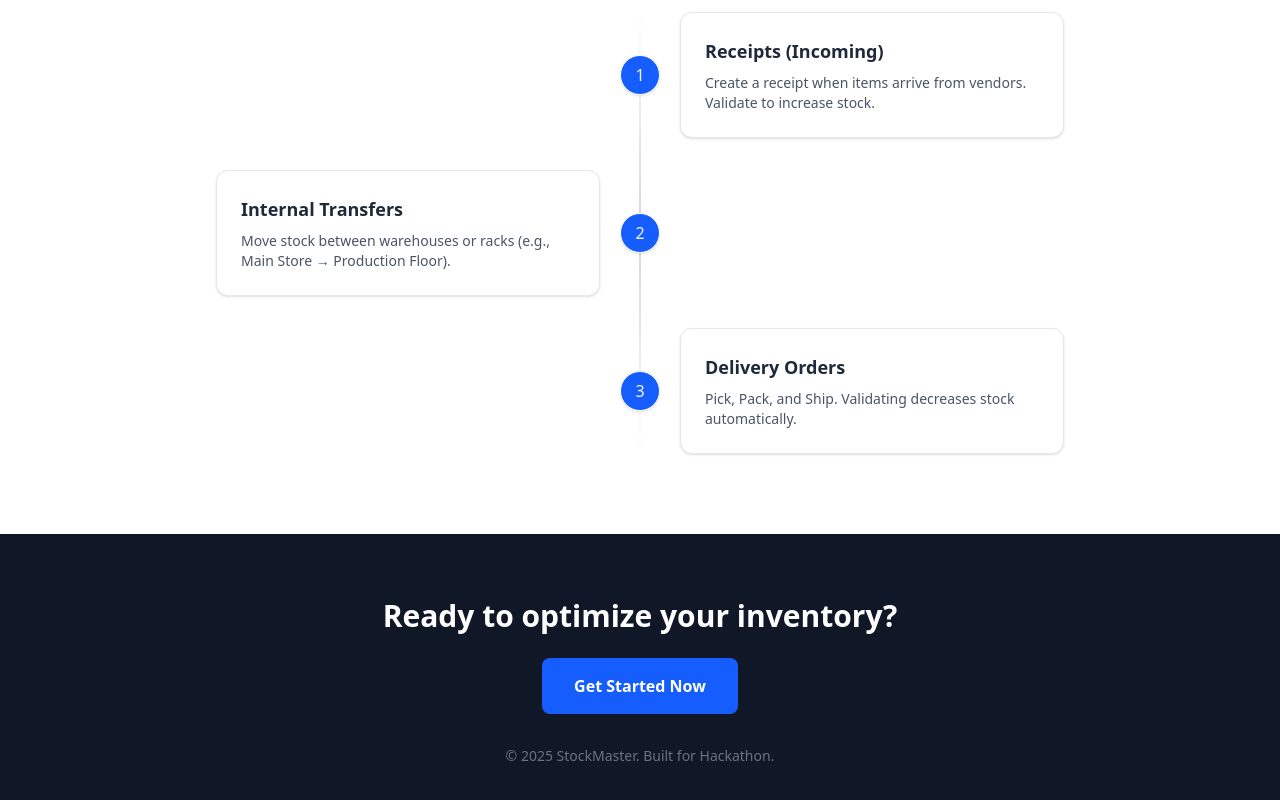
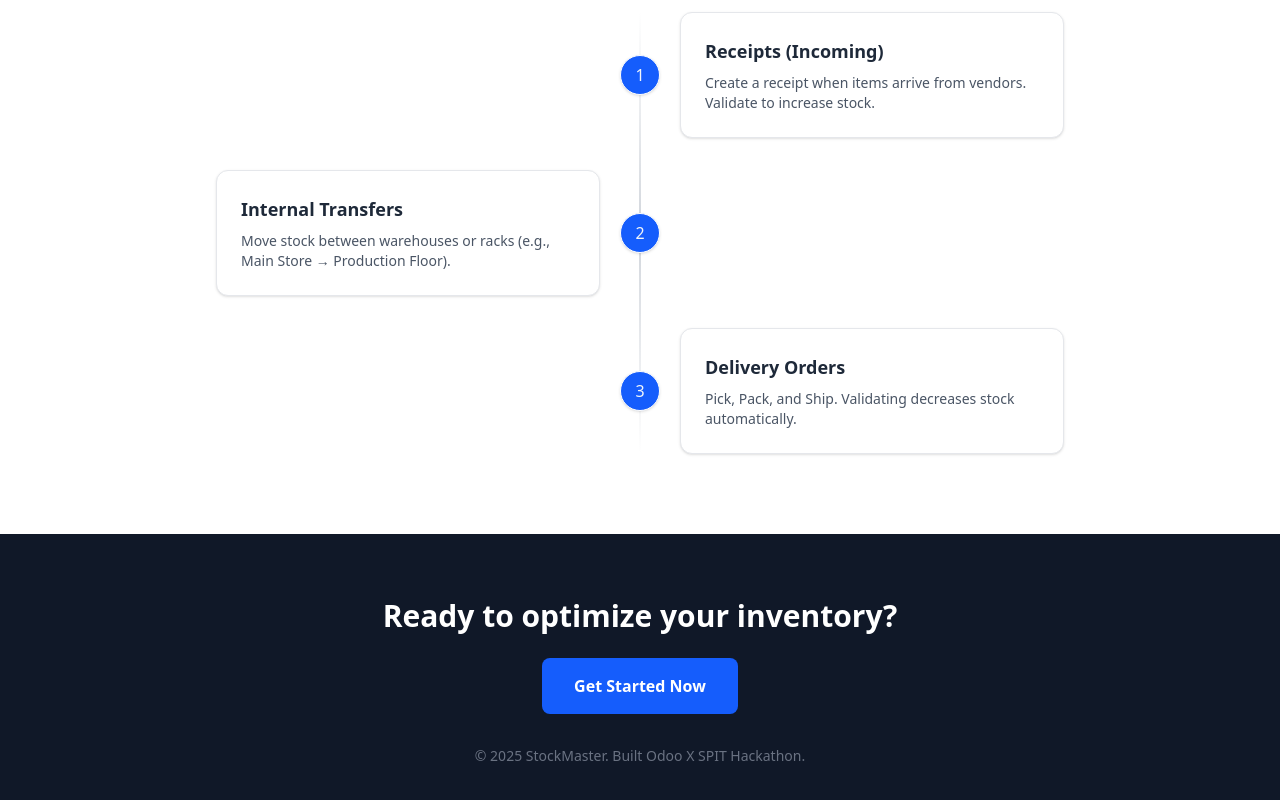
Before and after one commit to Puru1375/Odoo_x_SPIT_Online, a React app in the folder frontend/: page / in a window 1280 px wide. Shown: the part 1475-2275 px from the top of the page. Built offline with nearby package versions, Linux system fonts and the light colour scheme; the HTML template or start-up script is replaced by a standard one.

Commit message:
frontend ci de check changes

```diff
--- a/frontend/src/pages/LandingPage.jsx
+++ b/frontend/src/pages/LandingPage.jsx
@@ -156,7 +156,7 @@ const LandingPage = () => {
             Get Started Now
           </Link>
           <p className="mt-8 text-gray-500 text-sm">
-            © {new Date().getFullYear()} StockMaster. Built for Hackathon.
+            © {new Date().getFullYear()} StockMaster. Built Odoo X SPIT Hackathon.
           </p>
         </div>
       </footer>
```
Also changed, not shown: 2 other files (tests, documents, lock files or other folders).
